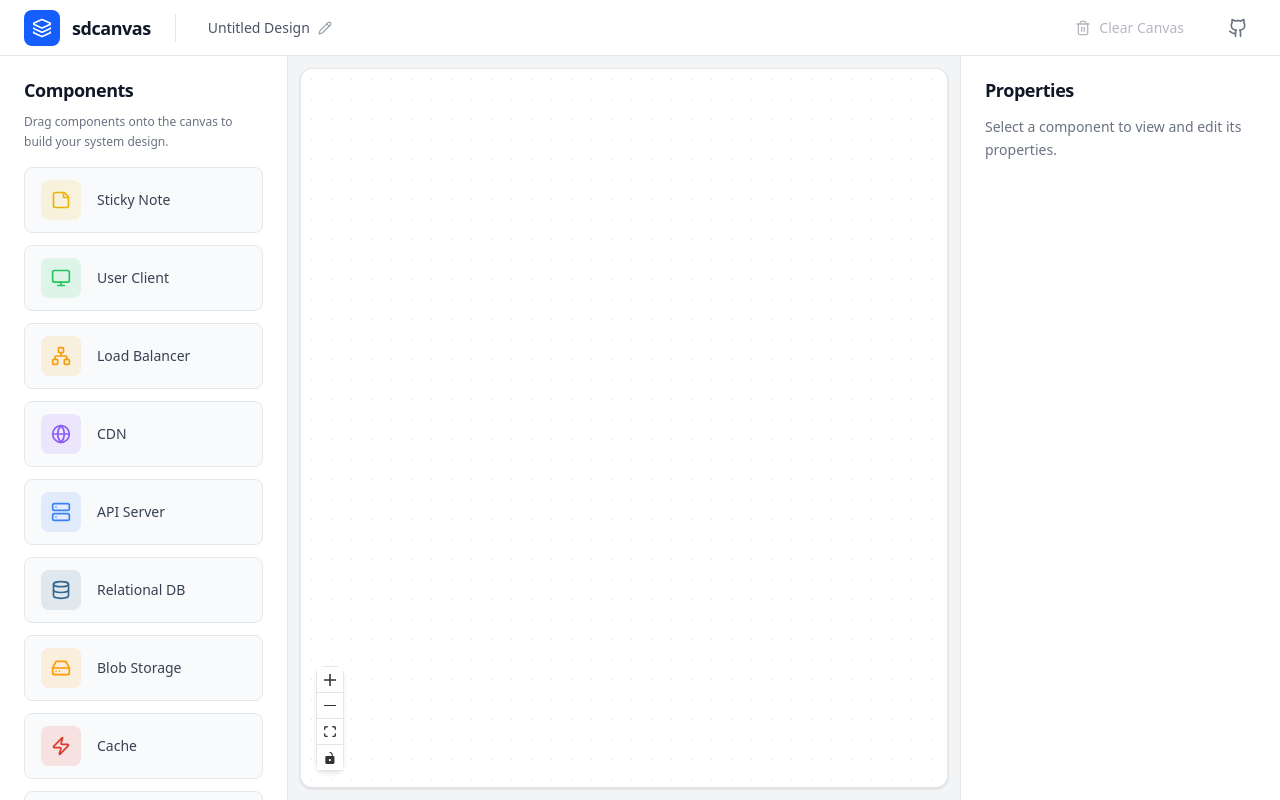
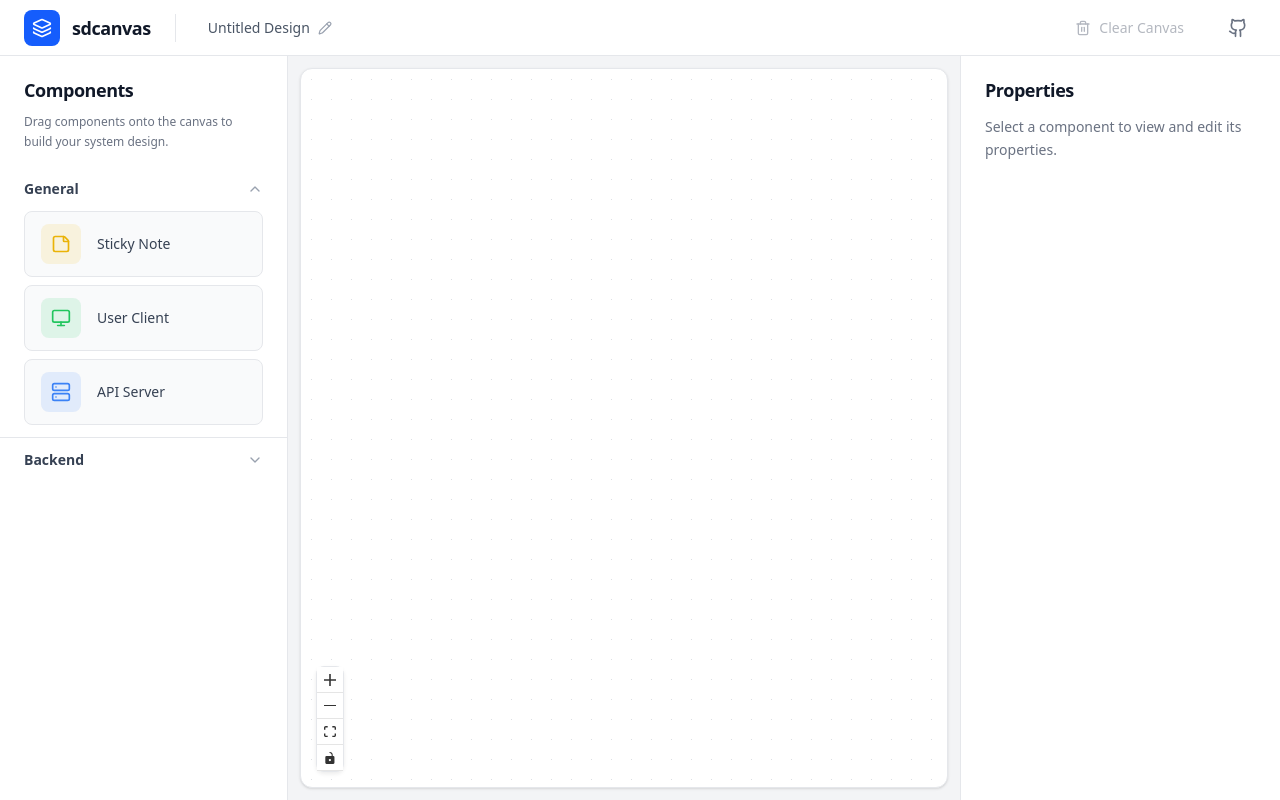
Before and after one commit to tommy-xr/sdcanvas, a React (Vite) app: page / in a window 1280 px wide. Built offline with nearby package versions, Linux system fonts and the light colour scheme.

Commit message:
feat: divide component palette into sections

```diff
--- a/src/components/Sidebar/ComponentPalette.tsx
+++ b/src/components/Sidebar/ComponentPalette.tsx
@@ -1,4 +1,4 @@
-import type { DragEvent } from 'react';
+import { useState, type DragEvent } from 'react';
 import {
   Monitor,
   Network,
@@ -9,6 +9,7 @@ import {
   Zap,
   MessageSquare,
   StickyNote,
+  ChevronDown,
 } from 'lucide-react';
 import type { SystemNodeType } from '../../types/nodes';
 
@@ -20,7 +21,15 @@ interface ComponentDefinition {
   defaultData: Record<string, unknown>;
 }
 
-const components: ComponentDefinition[] = [
+interface ComponentSection {
+  title: string;
+  components: ComponentDefinition[];
+}
+
+const sections: ComponentSection[] = [
+  {
+    title: 'General',
+    components: [
       {
         type: 'stickyNote',
         label: 'Sticky Note',
@@ -43,6 +52,21 @@ const components: ComponentDefinition[] = [
         },
       },
       {
+        type: 'apiServer',
+        label: 'API Server',
+        icon: <Server size={20} />,
+        color: '#3b82f6',
+        defaultData: {
+          label: 'API Server',
+          endpoints: [],
+        },
+      },
+    ],
+  },
+  {
+    title: 'Backend',
+    components: [
+      {
         type: 'loadBalancer',
         label: 'Load Balancer',
         icon: <Network size={20} />,
@@ -61,16 +85,6 @@ const components: ComponentDefinition[] = [
           label: 'CDN',
           provider: 'generic',
           cacheRules: [],
-    },
-  },
-  {
-    type: 'apiServer',
-    label: 'API Server',
-    icon: <Server size={20} />,
-    color: '#3b82f6',
-    defaultData: {
-      label: 'API Server',
-      endpoints: [],
         },
       },
       {
@@ -117,6 +131,8 @@ const components: ComponentDefinition[] = [
           topics: [],
         },
       },
+    ],
+  },
 ];
 
 function DraggableComponent({ component }: { component: ComponentDefinition }) {
@@ -148,6 +164,36 @@ function DraggableComponent({ component }: { component: ComponentDefinition }) {
   );
 }
 
+function AccordionSection({ section, defaultOpen = false }: { section: ComponentSection; defaultOpen?: boolean }) {
+  const [isOpen, setIsOpen] = useState(defaultOpen);
+
+  return (
+    <div className="border-b border-gray-200 last:border-b-0">
+      <button
+        onClick={() => setIsOpen(!isOpen)}
+        className="w-full flex items-center justify-between py-3 px-6 text-left hover:bg-gray-50 transition-colors"
+      >
+        <span className="text-sm font-semibold text-gray-700">{section.title}</span>
+        <ChevronDown
+          size={16}
+          className={`text-gray-400 transition-transform duration-200 ${isOpen ? 'rotate-180' : ''}`}
+        />
+      </button>
+      <div
+        className={`overflow-hidden transition-all duration-200 ${
+          isOpen ? 'max-h-[1000px] opacity-100 pb-3' : 'max-h-0 opacity-0'
+        }`}
+      >
+        <div className="space-y-2 px-6">
+          {section.components.map((component) => (
+            <DraggableComponent key={component.type} component={component} />
+          ))}
+        </div>
+      </div>
+    </div>
+  );
+}
+
 export function ComponentPalette() {
   return (
     <div className="w-72 bg-white border-r border-gray-200 flex flex-col">
@@ -157,12 +203,10 @@ export function ComponentPalette() {
           Drag components onto the canvas to build your system design.
         </p>
       </div>
-      <div className="flex-1 overflow-y-auto px-6 pb-5">
-        <div className="space-y-3">
-          {components.map((component) => (
-            <DraggableComponent key={component.type} component={component} />
+      <div className="flex-1 overflow-y-auto pb-5">
+        {sections.map((section, index) => (
+          <AccordionSection key={section.title} section={section} defaultOpen={index === 0} />
         ))}
-        </div>
       </div>
     </div>
   );
```
Lines whose indentation alone changed are shown as unchanged.
